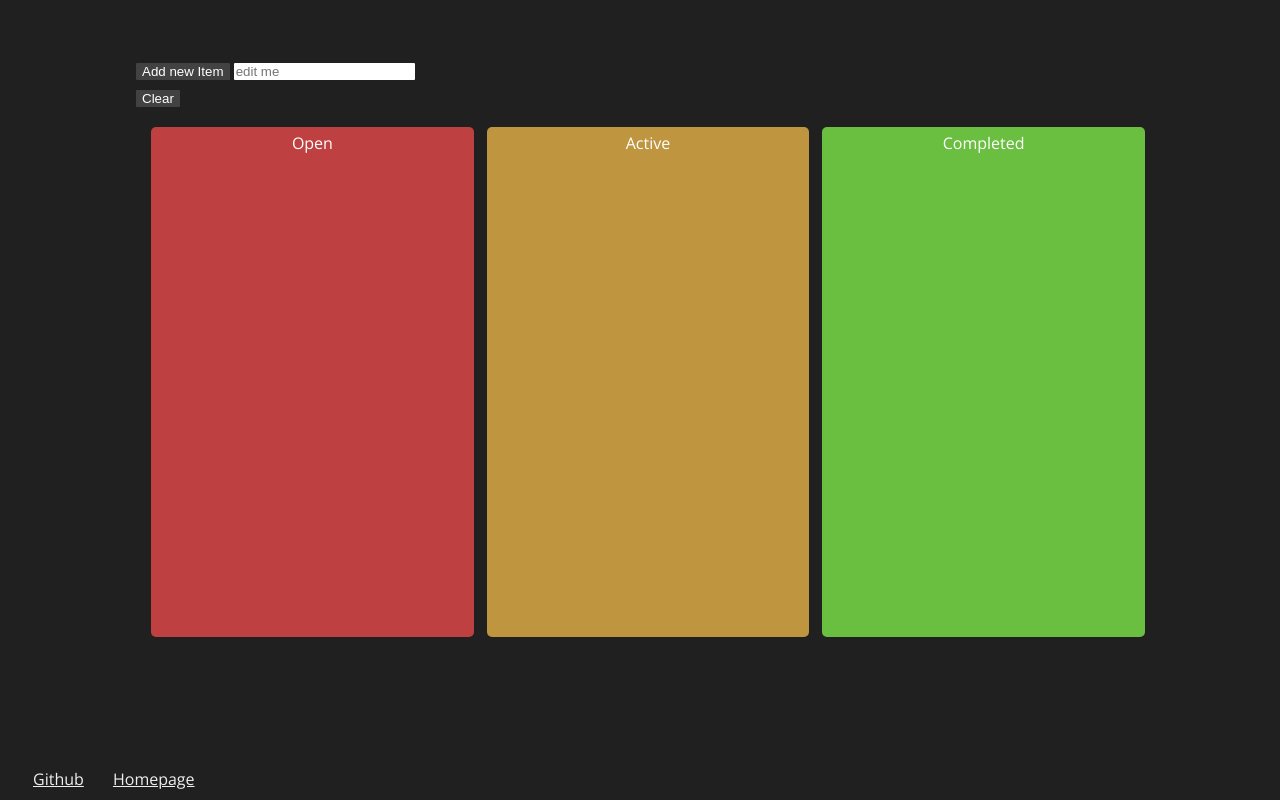
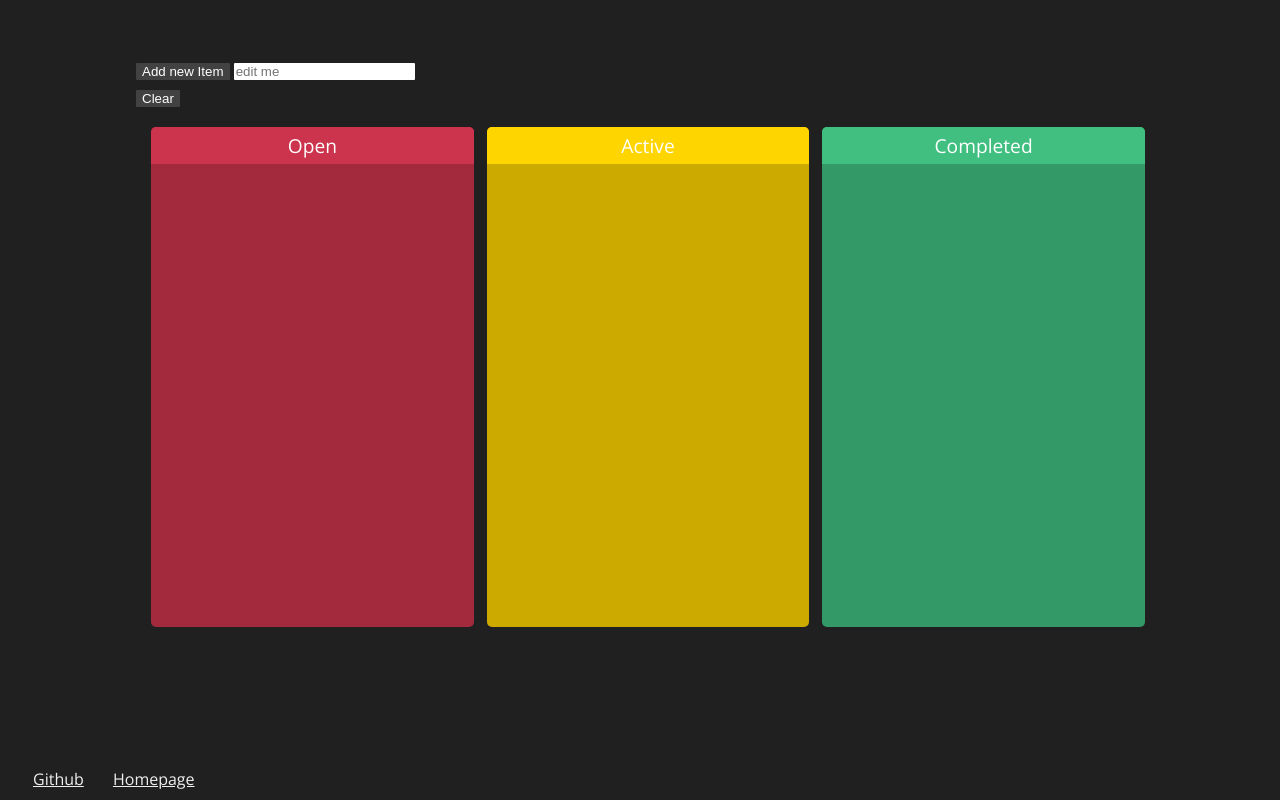
Before and after one commit to SunnyStays/vueKanban, a plain HTML site: page index.html in a window 1280 px wide. Drawn offline with nearby package versions, Linux system fonts and the light colour scheme.

Commit message:
new colors

```diff
--- a/index.html
+++ b/index.html
@@ -35,7 +35,7 @@
                     @dragover.prevent
                     @dragenter.prevent
                 >
-                    <span class="title">Open</span>
+                    <div class="title">Open</div>
                     <div
                         class="drag-el"
                         v-for="item in listOne"
@@ -54,7 +54,7 @@
                     @dragover.prevent
                     @dragenter.prevent
                 >
-                    <span class="title">Active</span>
+                    <div class="title">Active</div>
                     <div
                         class="drag-el"
                         v-for="item in listTwo"
@@ -73,7 +73,7 @@
                     @dragover.prevent
                     @dragenter.prevent
                 >
-                    <span class="title">Completed</span>
+                    <div class="title">Completed</div>
                     <div
                         class="drag-el completed"
                         v-for="item in listThree"
@@ -150,7 +150,6 @@
                 justify-content: center;
                 align-content:flex-start;
 
-                padding: 5px 0;
                 border-radius: 5px;
                 overflow: hidden;
 
@@ -158,15 +157,37 @@
             }
 
             .red-zone {
-                background-color: hsl(0, 50%, 50%);
+                background-color: hsl(350, 60%, 40%);
             }
 
             .yellow-zone {
-                background-color: hsl(40, 50%, 50%);
+                background-color: hsl(50, 100%, 40%);
             }
 
             .green-zone {
-                background-color: hsl(100, 50%, 50%);
+                background-color: hsl(150, 50%, 40%);
+            }
+
+            .title {
+                width: 100%;
+
+                padding: 5px 0;
+
+                text-align: center;
+                font-size: larger;
+
+            }
+
+            .red-zone .title {
+                background-color: hsl(350, 60%, 50%);
+            }
+
+            .yellow-zone .title {
+                background-color: hsl(50, 100%, 50%);
+            }
+
+            .green-zone .title {
+                background-color: hsl(150, 50%, 50%);
             }
 
             .drag-el{
@@ -179,6 +200,8 @@
 
                 background-color: rgba(255, 255, 255, 0.9);
                 color:black;
+
+                cursor: pointer;
             }
 
             .drag-el:hover{
```
